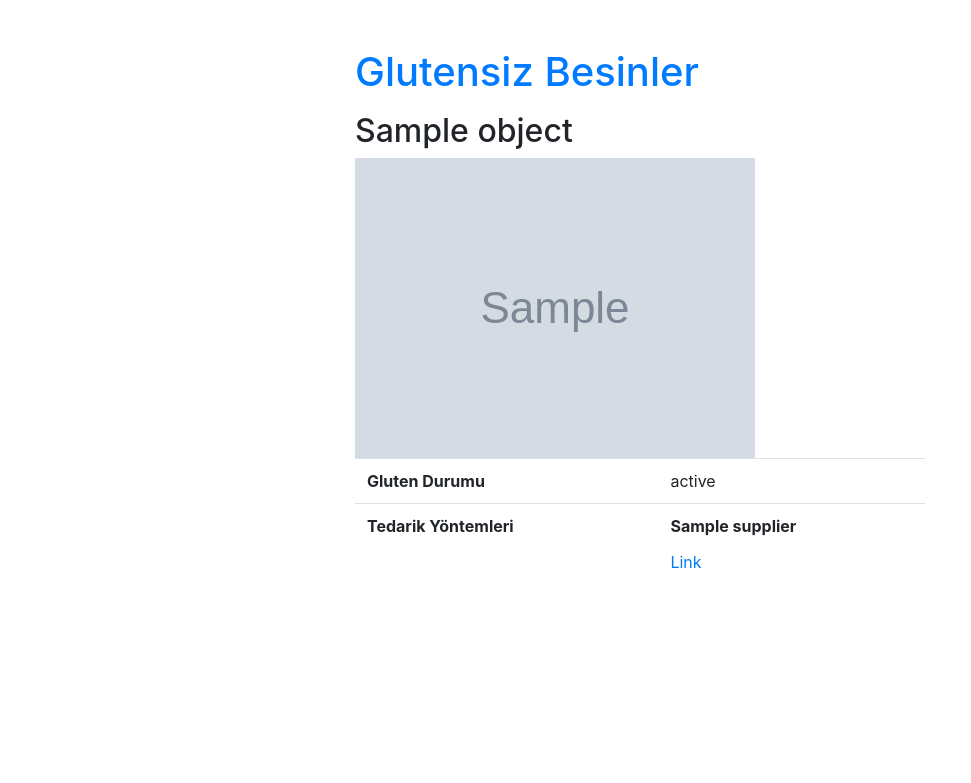
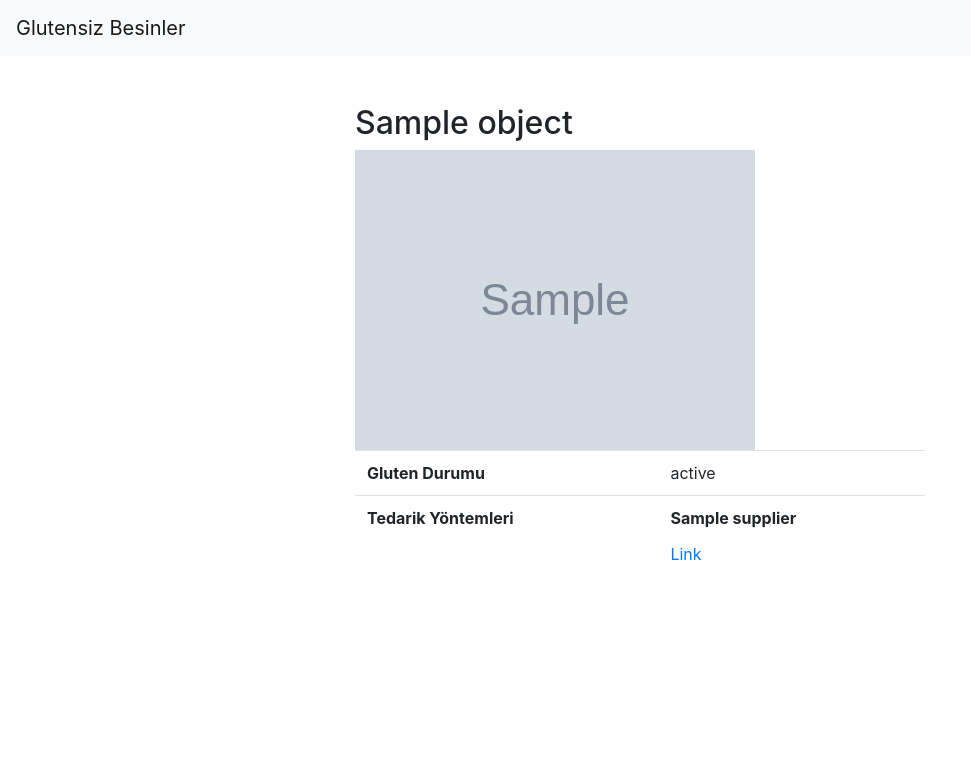
Before and after one commit to miratcan/glutensizbesinler, a Django app: template product/templates/product/Product_detail.html in a window 1280 px wide. Shown: the top 783 px of the page, without its empty margins (0-971 px from the left). Run offline with Django 3.2, Linux system fonts and the light colour scheme; the template is opened without the code that fills it: most values are stand-ins (such as "Sample title", 1, 10 or a date in 2020); grey boxes marked "Sample" are stand-in pictures; some libraries are stand-ins or nearby versions.

```diff
--- a/product/templates/product/Product_detail.html
+++ b/product/templates/product/Product_detail.html
@@ -10,7 +10,6 @@
 {% endif %}
 
 <table class="table">
-
   <tr><th>Gluten Durumu</th><td>{{ object.get_gluten_status_display }}</td>
   {% for obtain_method in product.obtain_methods.all %}
   <tr>
--- a/product/templates/product/product_detail.html
+++ b/product/templates/product/product_detail.html
@@ -10,7 +10,6 @@
 {% endif %}
 
 <table class="table">
-
   <tr><th>Gluten Durumu</th><td>{{ object.get_gluten_status_display }}</td>
   {% for obtain_method in product.obtain_methods.all %}
   <tr>
--- a/templates/base.html
+++ b/templates/base.html
@@ -6,14 +6,13 @@
     integrity="sha384-ggOyR0iXCbMQv3Xipma34MD+dH/1fQ784/j6cY/iJTQUOhcWr7x9JvoRxT2MZw1T" crossorigin="anonymous">
     <link rel="stylesheet" href="https://cdnjs.cloudflare.com/ajax/libs/font-awesome/4.7.0/css/font-awesome.min.css"
     crossorigin="anonymous">
-    <style>
-      body {max-width: 600px; margin: 0 auto;}
-    </style>
     <meta name="viewport" content="width=device-width, initial-scale=1">
   </head>
   <body>
-    <div id="content" class="container mt-5">
-      <h1 class=""><a href="{% url 'index' %}">Glutensiz Besinler</a></h1>
+    <nav class="navbar navbar-light bg-light">
+      <a class="navbar-brand" href="{% url 'index' %}">Glutensiz Besinler</a>
+    </nav>
+    <div id="content" class="container mt-5" style="max-width: 600px;">
       {% block content %}{% endblock %}
     </div>
   </body>
--- a/templates/index.html
+++ b/templates/index.html
@@ -17,7 +17,7 @@
         <a href="{{object.get_absolute_url}}">{{object.name}}</a><br><small>{{object.brand.name}}</small>
       </p>
     {% empty %}
-      <p class="alert alert-warning" role="alert">No Product Found</p>
+      <p class="alert alert-warning" role="alert">Hiç bir ürün bulunamadı</p>
     {% endfor %}
     {% if is_paginated %}
       <ul class="pagination">
```
